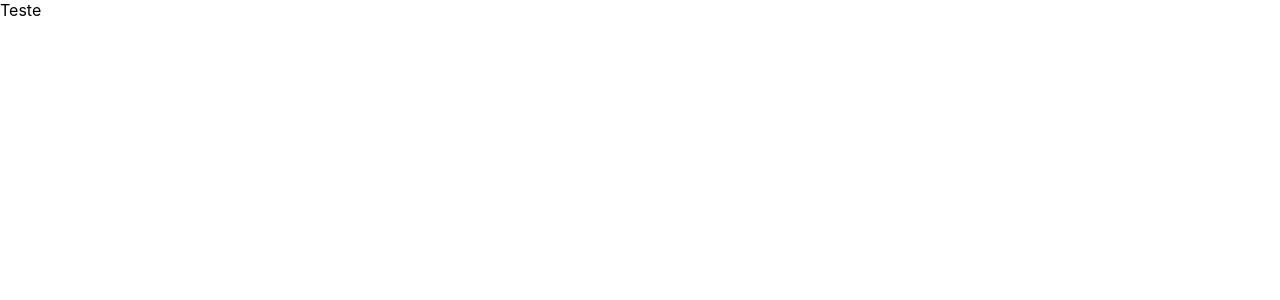
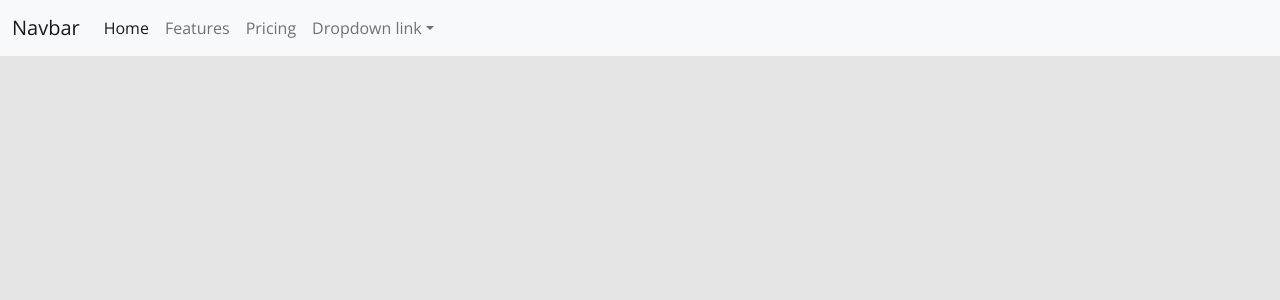
Before and after one commit to dehonpaulo/dsmovie, a React (Create React App) app in the folder frontend/: page / in a window 1280 px wide. Shown: the top 300 px of the page. Built offline with nearby package versions, Linux system fonts and the light colour scheme.

Commit message:
Bootstrap

```diff
--- a/frontend/package.json
+++ b/frontend/package.json
@@ -3,6 +3,8 @@
   "version": "0.1.0",
   "private": true,
   "dependencies": {
+    "@popperjs/core": "^2.11.2",
+    "bootstrap": "^5.1.3",
     "react": "^17.0.2",
     "react-dom": "^17.0.2",
     "react-scripts": "5.0.0"
--- a/frontend/src/App.js
+++ b/frontend/src/App.js
@@ -1,7 +1,37 @@
 
 function App() {
   return (
-    <div>Teste</div>
+    <nav class="navbar navbar-expand-lg navbar-light bg-light">
+  <div class="container-fluid">
+    <a class="navbar-brand" href="#">Navbar</a>
+    <button class="navbar-toggler" type="button" data-bs-toggle="collapse" data-bs-target="#navbarNavDropdown" aria-controls="navbarNavDropdown" aria-expanded="false" aria-label="Toggle navigation">
+      <span class="navbar-toggler-icon"></span>
+    </button>
+    <div class="collapse navbar-collapse" id="navbarNavDropdown">
+      <ul class="navbar-nav">
+        <li class="nav-item">
+          <a class="nav-link active" aria-current="page" href="#">Home</a>
+        </li>
+        <li class="nav-item">
+          <a class="nav-link" href="#">Features</a>
+        </li>
+        <li class="nav-item">
+          <a class="nav-link" href="#">Pricing</a>
+        </li>
+        <li class="nav-item dropdown">
+          <a class="nav-link dropdown-toggle" href="#" id="navbarDropdownMenuLink" role="button" data-bs-toggle="dropdown" aria-expanded="false">
+            Dropdown link
+          </a>
+          <ul class="dropdown-menu" aria-labelledby="navbarDropdownMenuLink">
+            <li><a class="dropdown-item" href="#">Action</a></li>
+            <li><a class="dropdown-item" href="#">Another action</a></li>
+            <li><a class="dropdown-item" href="#">Something else here</a></li>
+          </ul>
+        </li>
+      </ul>
+    </div>
+  </div>
+</nav>
   );
 }
 
--- a/frontend/src/index.css
+++ b/frontend/src/index.css
@@ -1,13 +1,19 @@
-body {
-  margin: 0;
-  font-family: -apple-system, BlinkMacSystemFont, 'Segoe UI', 'Roboto', 'Oxygen',
-    'Ubuntu', 'Cantarell', 'Fira Sans', 'Droid Sans', 'Helvetica Neue',
-    sans-serif;
-  -webkit-font-smoothing: antialiased;
-  -moz-osx-font-smoothing: grayscale;
+@import url('https://fonts.googleapis.com/css2?family=Open+Sans:wght@400;700&display=swap');
+
+:root {
+  --color-primary: #4D41C0;
 }
 
-code {
-  font-family: source-code-pro, Menlo, Monaco, Consolas, 'Courier New',
-    monospace;
+* {
+    box-sizing: border-box;
+    font-family: 'Open Sans', sans-serif;
 }
+
+html, body {
+    background-color: #E5E5E5;
+}
+
+a, a:hover {
+  text-decoration: none;
+  color: unset;
+}
--- a/frontend/src/index.js
+++ b/frontend/src/index.js
@@ -2,6 +2,8 @@ import React from 'react';
 import ReactDOM from 'react-dom';
 import './index.css';
 import App from './App';
+import 'bootstrap/dist/css/bootstrap.css';
+import * as bootstrap from 'bootstrap';
 
 ReactDOM.render(
   <React.StrictMode>
```
Also changed, not shown: 1 other file (tests, documents, lock files or other folders).
